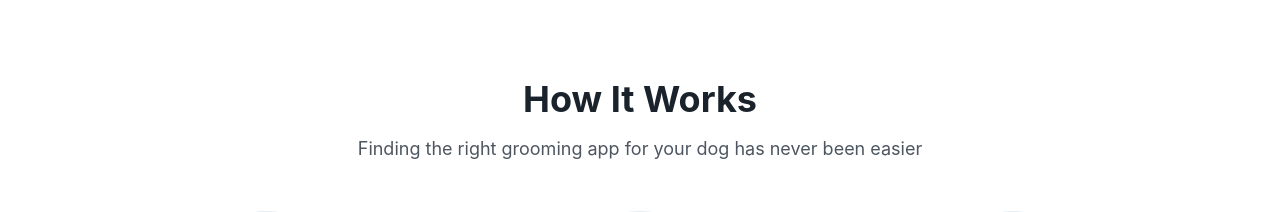
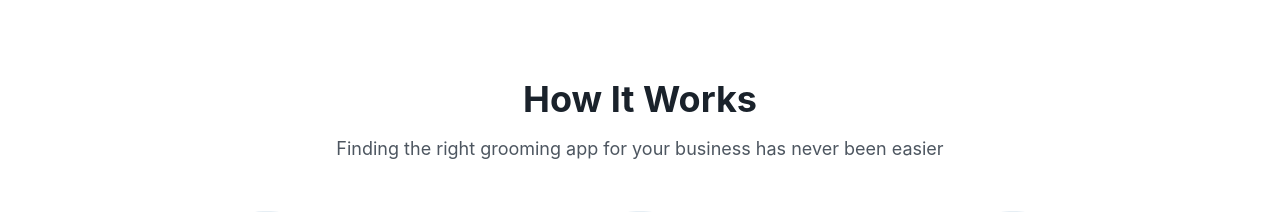
Before and after one commit to JimmysRanch/doggroomingappcom, a React (Vite) app: page / in a window 1280 px wide. Shown: the part 2360-2572 px from the top of the page. Built offline with nearby package versions, Linux system fonts and the light colour scheme.

Commit message:
Generated by Spark: Where it says find in the right grooming app for your dog has never been easier. Change that to finding the right grooming app for your business has never been easier.

```diff
--- a/src/components/HowItWorks.tsx
+++ b/src/components/HowItWorks.tsx
@@ -27,7 +27,7 @@ export function HowItWorks() {
           How It Works
         </h2>
         <p className="text-lg text-muted-foreground max-w-2xl mx-auto">
-          Finding the right grooming app for your dog has never been easier
+          Finding the right grooming app for your business has never been easier
         </p>
       </div>
 
```
